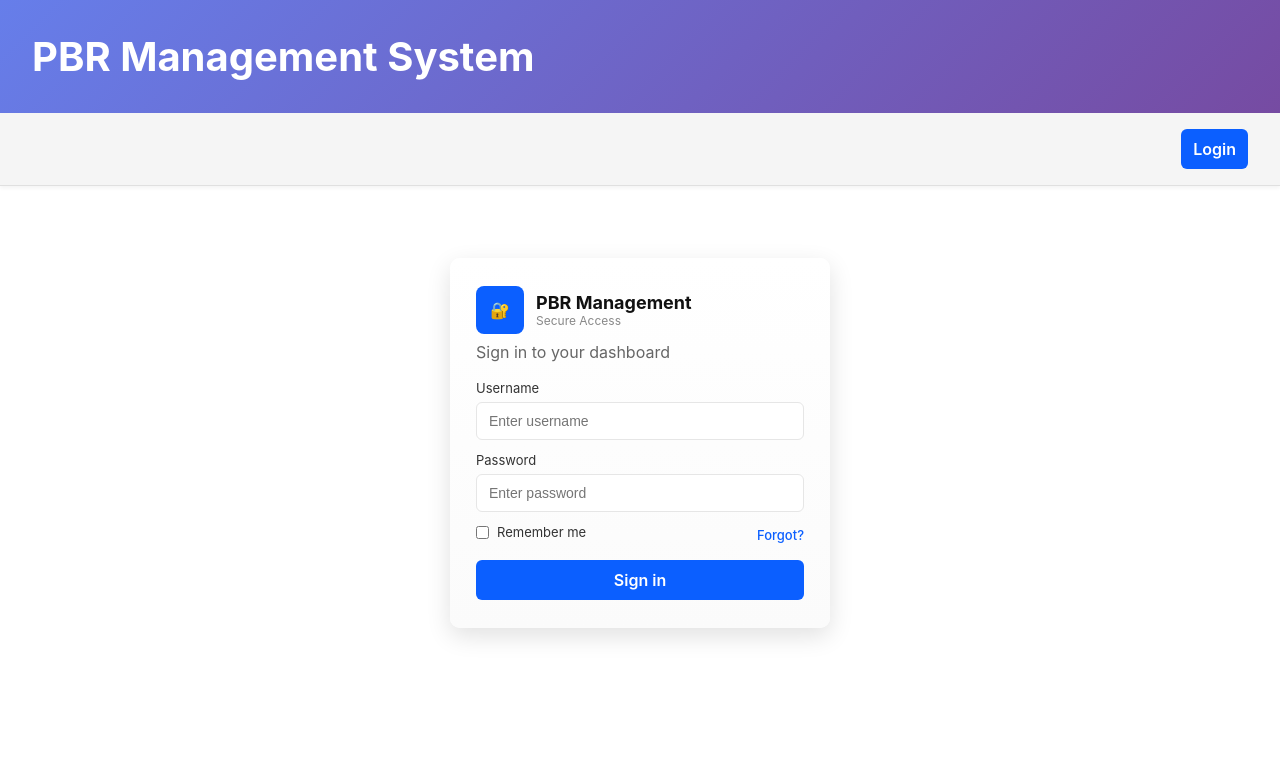
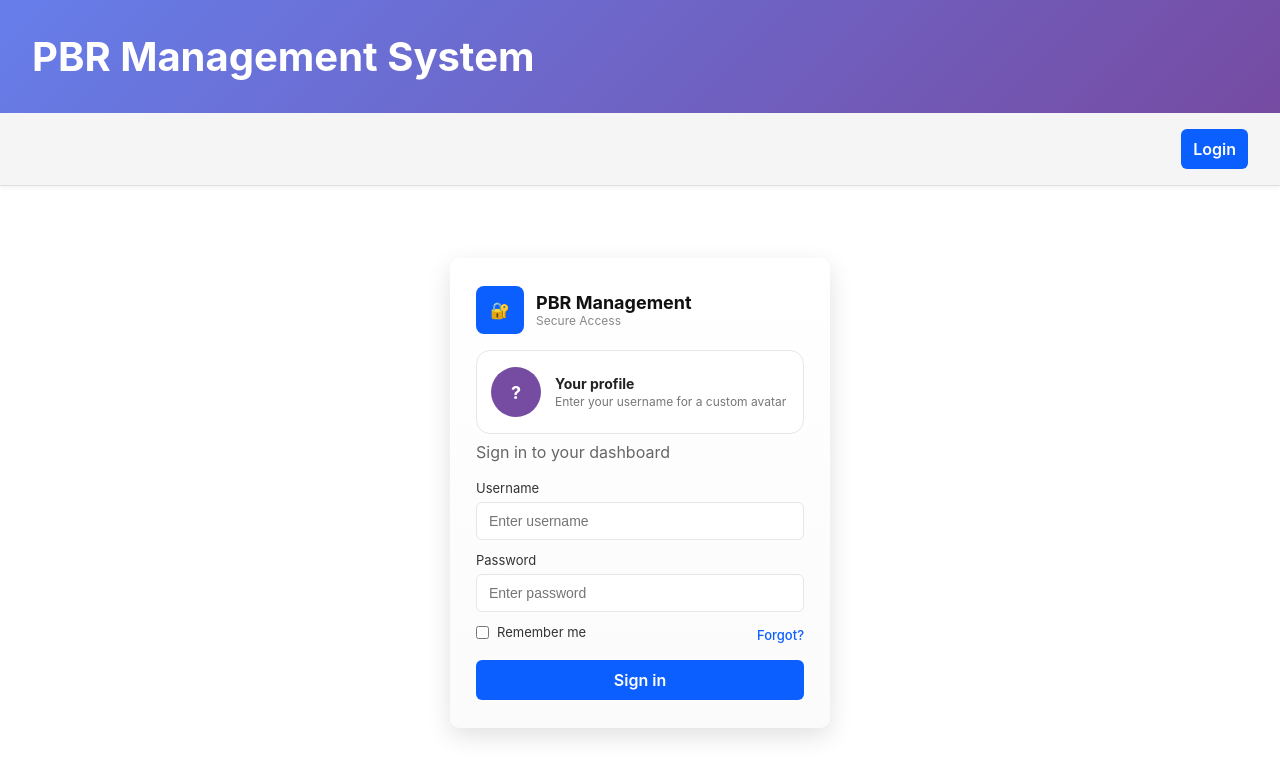
Before and after one commit to kimoz22/pbrmanagement, a React (Vite) app: page / in a window 1280 px wide. Shown: the top 778 px of the page. Built offline with nearby package versions, Linux system fonts and the light colour scheme; no server answers.

Commit message:
fixed avatar and deployment error

```diff
--- a/src/components/Login.css
+++ b/src/components/Login.css
@@ -4,6 +4,10 @@
 .logo{width:48px;height:48px;border-radius:8px;background:#0b5fff;color:white;display:flex;align-items:center;justify-content:center;font-weight:700}
 .login-brand h1{font-size:18px;margin:0;color:#111}
 .login-sub{margin:0 0 18px;color:#666}
+.avatar-preview{display:flex;align-items:center;gap:14px;padding:16px 14px;margin:16px 0 8px;border:1px solid #e6e6e6;border-radius:14px;background:#fff}
+.avatar-circle{width:50px;height:50px;border-radius:50%;background:var(--avatar-bg,#667eea);display:flex;align-items:center;justify-content:center;color:#fff;font-weight:700;font-size:18px}
+.avatar-title{font-size:14px;font-weight:700;color:#222}
+.avatar-sub{font-size:12px;color:#777;margin-top:2px}
 .login-form .input-group{display:flex;flex-direction:column;margin-bottom:12px}
 .login-form label{font-size:13px;color:#333;margin-bottom:6px}
 .login-form input{padding:10px 12px;border:1px solid #e6e6e6;border-radius:6px;font-size:14px}
--- a/src/components/Login.tsx
+++ b/src/components/Login.tsx
@@ -23,6 +23,9 @@ export default function Login({ onLogin }: { onLogin: (userId: string) => void }
   const [error, setError] = useState<string | null>(null)
   const [loading, setLoading] = useState(false)
   const authenticate = useMutation((api as any).users.authenticateUser)
+
+  const avatarInitials = getInitials(username)
+  const avatarColor = getAvatarColor(username || 'user')
 
   const handleSubmit = async (e: React.FormEvent) => {
     e.preventDefault()
@@ -55,6 +58,15 @@ export default function Login({ onLogin }: { onLogin: (userId: string) => void }
             <p style={{ margin: 0, fontSize: 12, color: '#888' }}>Secure Access</p>
           </div>
         </div>
+
+        <div className="avatar-preview" style={{ '--avatar-bg': avatarColor } as React.CSSProperties}>
+          <div className="avatar-circle">{avatarInitials}</div>
+          <div>
+            <div className="avatar-title">Your profile</div>
+            <div className="avatar-sub">Enter your username for a custom avatar</div>
+          </div>
+        </div>
+
         <p className="login-sub">Sign in to your dashboard</p>
 
         <form className="login-form" onSubmit={handleSubmit}>
```
